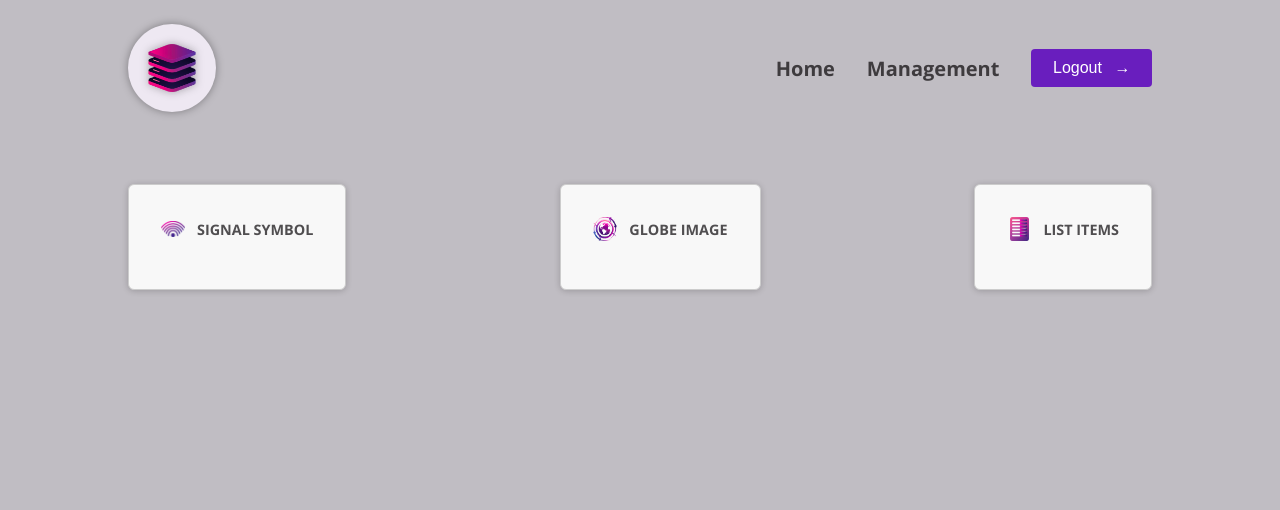
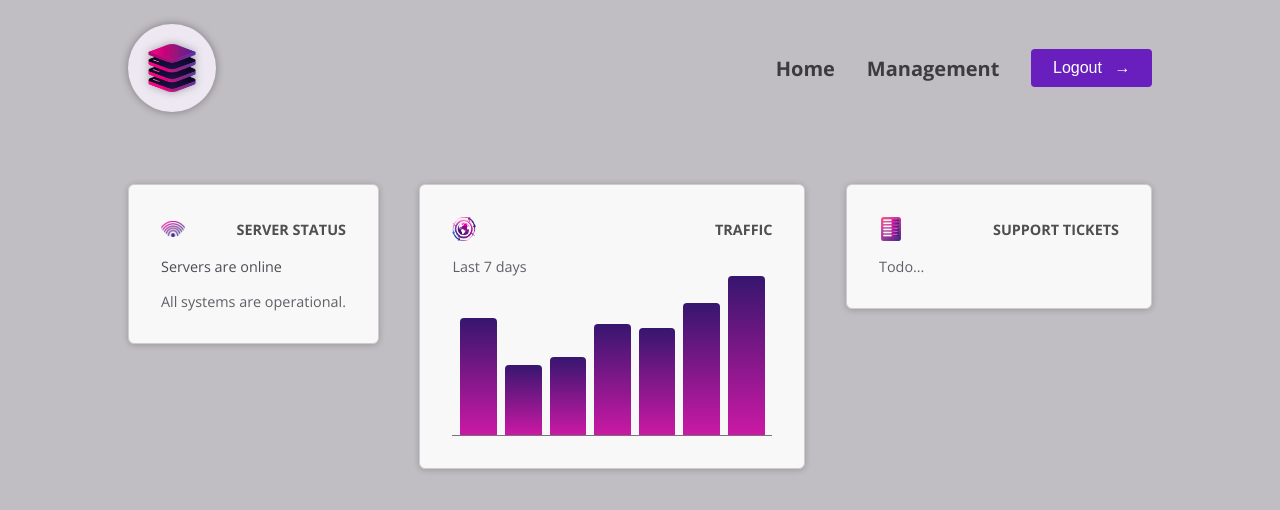
Before and after one commit to SwadhiSankar/Traffic-Management, an Angular app: page / in a window 1280 px wide. Shown: the top 510 px of the page. Built offline with nearby package versions, Linux system fonts and the light colour scheme.

Commit message:
Using ng-content and content projection

```diff
--- a/src/app/app.component.html
+++ b/src/app/app.component.html
@@ -3,21 +3,21 @@
   <div id="dashboard">
     <app-dashboard-item
       [image]="{ src: 'status.png', alt: 'signal symbol' }"
-      [title]="'Signal Symbol'"
+      [title]="'Server Status'"
     >
       <app-server-status></app-server-status>
     </app-dashboard-item>
 
     <app-dashboard-item
       [image]="{ src: 'globe.png', alt: 'A globe image' }"
-      [title]="'Globe image'"
+      [title]="'Traffic'"
     >
       <app-traffic></app-traffic>
     </app-dashboard-item>
 
     <app-dashboard-item
       [image]="{ src: 'list.png', alt: 'A list of items ' }"
-      [title]="'list items'"
+      [title]="'Support Tickets'"
     >
       <app-tickets></app-tickets>
     </app-dashboard-item>
--- a/src/app/dashboard/dashboard-item/dashboard-item.component.html
+++ b/src/app/dashboard/dashboard-item/dashboard-item.component.html
@@ -4,5 +4,6 @@
       <img [src]="image().src" [alt]="image().alt" />
       <h2>{{ title() }}</h2>
     </header>
+    <ng-content />
   </article>
 </div>
--- a/src/app/dashboard/tickets/tickets.component.html
+++ b/src/app/dashboard/tickets/tickets.component.html
@@ -1,9 +1,3 @@
-<article>
-    <header>
-      <img src="list.png" alt="A list of items" />
-      <h2>Support Tickets</h2>
-    </header>
-    <div id="status">
-      <p>Todo...</p>
-    </div>
-  </article>
+<div id="status">
+  <p>Todo...</p>
+</div>
--- a/src/app/dashboard/traffic/traffic.component.html
+++ b/src/app/dashboard/traffic/traffic.component.html
@@ -1,8 +1,3 @@
-<article>
-    <header>
-      <img src="globe.png" alt="A globe" />
-      <h2>Traffic</h2>
-    </header>
 <div id="traffic">
   <p>Last 7 days</p>
 
@@ -12,4 +7,3 @@
     }
   </div>
 </div>
-  </article>
```
Lines whose indentation alone changed are shown as unchanged.
